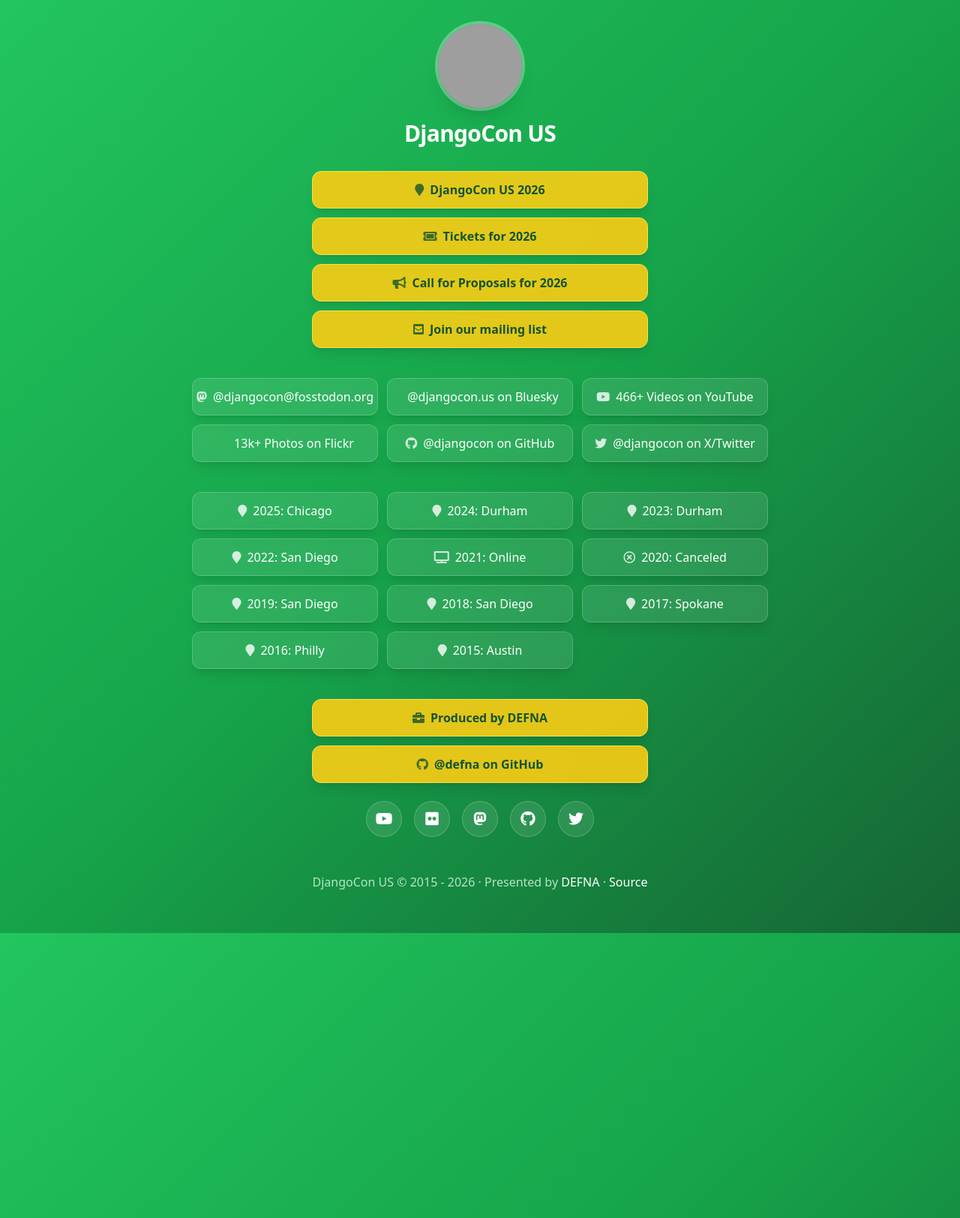
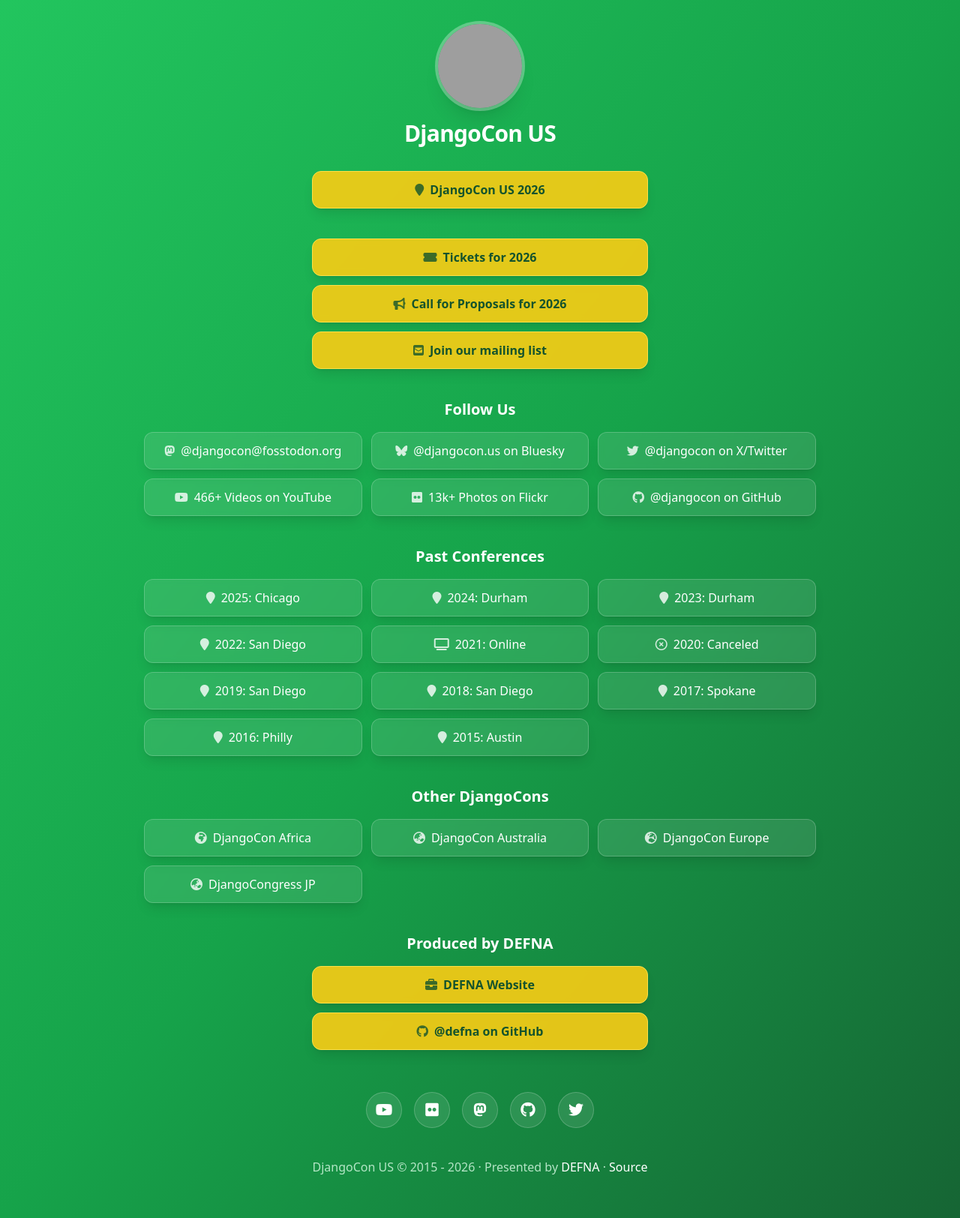
Before and after one commit to djangocon/djangocon.us, a Jekyll site: the page built from index.html, in a window 1280 px wide. Shown: the whole page at 75% size. Built offline with Jekyll 4.4.1, drawn with Linux system fonts in a browser that asks for light colours; nearby versions of some CDN libraries; grey boxes are pictures that could not be loaded.

Commit message:
:art: Support link groups with titles/styles and update UI

```diff
--- a/_data/links.yml
+++ b/_data/links.yml
@@ -1,9 +1,15 @@
 - group: "current"
+  title: ""
+  style: "list"
   links:
     - title: "DjangoCon US 2026"
       url: https://2026.djangocon.us
       css_class: fas fa-map-marker
 
+- group: "actions"
+  title: ""
+  style: "list"
+  links:
     - title: "Tickets for 2026"
       url: https://ti.to/defna/djangocon-us-2026
       css_class: fas fa-ticket-alt
@@ -18,6 +24,8 @@
       nofollow: true
 
 - group: "connect"
+  title: "Follow Us"
+  style: "grid"
   links:
     - title: "@djangocon@fosstodon.org"
       url: https://fosstodon.org/@djangocon
@@ -26,7 +34,12 @@
 
     - title: "@djangocon.us on Bluesky"
       url: https://bsky.app/profile/djangocon.us
-      css_class: fab fa-bluesky
+      css_class: fa-brands fa-bluesky
+      nofollow: true
+
+    - title: "@djangocon on X/Twitter"
+      url: https://twitter.com/djangocon
+      css_class: fab fa-twitter
       nofollow: true
 
     - title: "466+ Videos on YouTube"
@@ -36,7 +49,7 @@
 
     - title: "13k+ Photos on Flickr"
       url: https://www.flickr.com/photos/djangocon
-      css_class: fas fa-camera
+      css_class: fab fa-flickr
       nofollow: true
 
     - title: "@djangocon on GitHub"
@@ -44,12 +57,9 @@
       css_class: fab fa-github
       nofollow: true
 
-    - title: "@djangocon on X/Twitter"
-      url: https://twitter.com/djangocon
-      css_class: fab fa-twitter
-      nofollow: true
-
 - group: "past"
+  title: "Past Conferences"
+  style: "grid"
   links:
     - title: "2025: Chicago"
       url: https://2025.djangocon.us
@@ -95,9 +105,31 @@
       url: https://2015.djangocon.us
       css_class: fas fa-map-marker
 
+- group: "friends"
+  title: "Other DjangoCons"
+  style: "grid"
+  links:
+    - title: "DjangoCon Africa"
+      url: https://djangocon.africa
+      css_class: fas fa-globe-africa
+
+    - title: "DjangoCon Australia"
+      url: https://2023.djangocon.com.au
+      css_class: fas fa-globe-asia
+
+    - title: "DjangoCon Europe"
+      url: https://djangocon.eu
+      css_class: fas fa-globe-europe
+
+    - title: "DjangoCongress JP"
+      url: https://djangocongress.jp
+      css_class: fas fa-globe-asia
+
 - group: "defna"
+  title: "Produced by DEFNA"
+  style: "list"
   links:
-    - title: "Produced by DEFNA"
+    - title: "DEFNA Website"
       url: https://www.defna.org
       css_class: fas fa-briefcase
 
--- a/_includes/scripts.html
+++ b/_includes/scripts.html
@@ -22,21 +22,27 @@
     @apply text-base md:text-lg text-green-100 mt-1;
   }
   main {
-    @apply flex-1 w-full max-w-3xl mx-auto space-y-10;
+    @apply flex-1 w-full max-w-4xl mx-auto space-y-10;
   }
   .link-group {
-    @apply grid grid-cols-1 sm:grid-cols-2 lg:grid-cols-3 gap-3 sm:gap-3 px-2 sm:px-0;
+    @apply px-2 sm:px-0;
   }
-  .link-group:first-child {
-    @apply grid-cols-1 sm:grid-cols-1 lg:grid-cols-1 max-w-md mx-auto w-full;
+  .link-group__title {
+    @apply text-lg md:text-xl font-semibold text-white text-center mb-4;
   }
-  .link-group:first-child .link-item {
-    @apply bg-yellow-400/90 text-green-900 border-yellow-300 font-semibold hover:bg-yellow-300 hover:text-green-950;
+  .link-group__links {
+    @apply grid gap-3 sm:gap-3;
   }
-  .link-group:last-child {
-    @apply grid-cols-1 sm:grid-cols-1 lg:grid-cols-1 max-w-md mx-auto w-full;
+  .link-group--grid .link-group__links {
+    @apply grid-cols-1 sm:grid-cols-2 lg:grid-cols-3;
   }
-  .link-group:last-child .link-item {
+  .link-group--list {
+    @apply max-w-md mx-auto w-full;
+  }
+  .link-group--list .link-group__links {
+    @apply grid-cols-1;
+  }
+  .link-group--list .link-item {
     @apply bg-yellow-400/90 text-green-900 border-yellow-300 font-semibold hover:bg-yellow-300 hover:text-green-950;
   }
   .link-item {
@@ -46,7 +52,7 @@
     @apply opacity-80;
   }
   .social-links {
-    @apply flex flex-wrap justify-center gap-3 sm:gap-4 py-6 mx-auto max-w-md px-2 sm:px-0;
+    @apply flex flex-wrap justify-center gap-3 sm:gap-4 mt-10 py-4 mx-auto max-w-md px-2 sm:px-0;
   }
   .social-links a {
     @apply flex items-center justify-center w-11 h-11 md:w-12 md:h-12 text-lg md:text-xl text-white bg-white/10 backdrop-blur-sm rounded-full border border-white/20 transition-all duration-200 hover:bg-white hover:text-green-600 hover:scale-110;
--- a/_layouts/default.html
+++ b/_layouts/default.html
@@ -13,7 +13,7 @@
     {% seo %}
     <link rel="icon" href="{{ site.favicon | default: "https://fav.farm/🌲" }}" />
     <link rel="canonical" href="{{ site.url }}{{ page.url | replace:'index.html','' }}">
-    <link rel="stylesheet" href="https://cdnjs.cloudflare.com/ajax/libs/font-awesome/5.15.4/css/all.min.css" integrity="sha512-1ycn6IcaQQ40/MKBW2W4Rhis/DbILU74C1vSrLJxCq57o941Ym01SwNsOMqvEBFlcgUa6xLiPY/NS5R+E6ztJQ==" crossorigin="anonymous" referrerpolicy="no-referrer" />
+    <link rel="stylesheet" href="https://cdnjs.cloudflare.com/ajax/libs/font-awesome/6.7.2/css/all.min.css" crossorigin="anonymous" referrerpolicy="no-referrer" />
     {% include scripts.html %}
   </head>
   <body>
--- a/_layouts/homepage.html
+++ b/_layouts/homepage.html
@@ -5,7 +5,11 @@
 
 <main>
   {%- for section in site.data.links -%}
-    <section class="link-group">
+    <section class="link-group link-group--{{ section.style | default: 'grid' }}">
+      {%- if section.title and section.title != "" -%}
+        <h2 class="link-group__title">{{ section.title }}</h2>
+      {%- endif -%}
+      <div class="link-group__links">
         {%- for link in section.links -%}
           {% include link-css-classes.html link=link %}
           <a
@@ -18,6 +22,7 @@
             <span>{{ link.title }}</span>
           </a>
         {%- endfor -%}
+      </div>
     </section>
   {%- endfor -%}
 </main>
```
Lines whose indentation alone changed are shown as unchanged.
